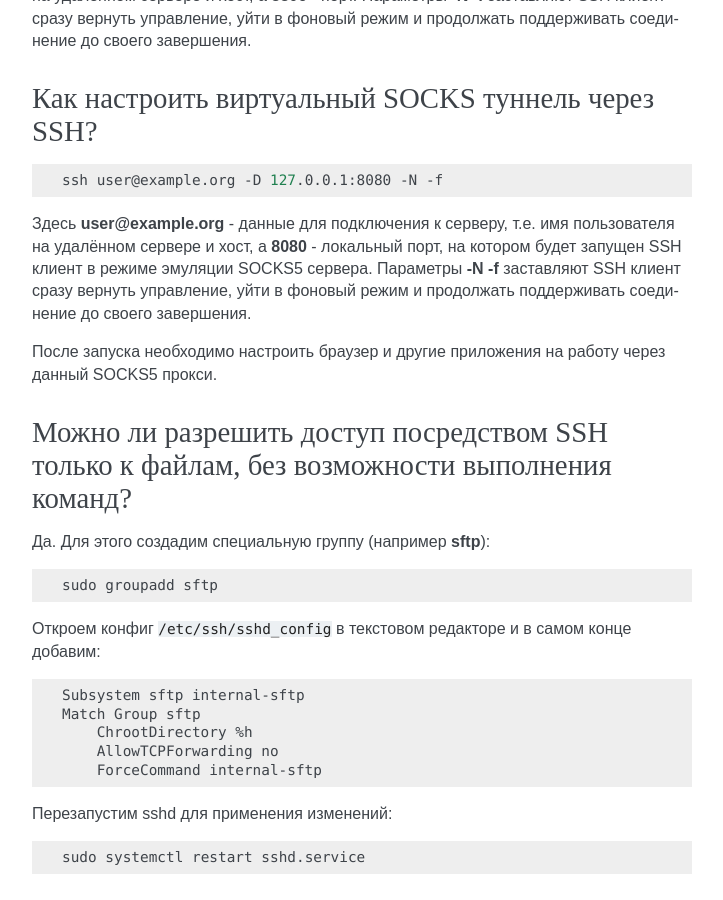
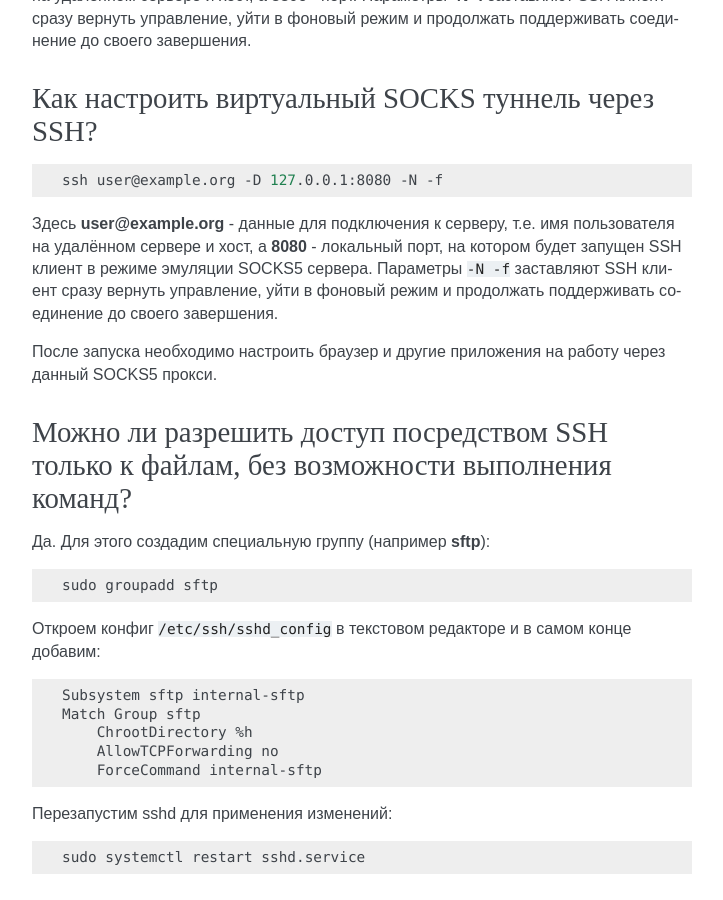
Before and after one commit to RussianFedora/FAQ, a Sphinx documentation site: the page built from source/security.rst, in a window 1280 px wide and 900 px high, scrolled down 11780 px. Shown: the whole window, without its empty margins (388-1111 px from the left). Built offline with Sphinx 7.4.7, drawn with Linux system fonts in a browser that asks for light colours.

```diff
--- a/source/security.rst
+++ b/source/security.rst
@@ -704,7 +704,7 @@ Sudoedit безопаснее прямого запуска текстового
 
     ssh user@example.org -D 127.0.0.1:8080 -N -f
 
-Здесь **user@example.org** - данные для подключения к серверу, т.е. имя пользователя на удалённом сервере и хост, а **8080** - локальный порт, на котором будет запущен SSH клиент в режиме эмуляции SOCKS5 сервера. Параметры **-N -f** заставляют SSH клиент сразу вернуть управление, уйти в фоновый режим и продолжать поддерживать соединение до своего завершения.
+Здесь **user@example.org** - данные для подключения к серверу, т.е. имя пользователя на удалённом сервере и хост, а **8080** - локальный порт, на котором будет запущен SSH клиент в режиме эмуляции SOCKS5 сервера. Параметры ``-N -f`` заставляют SSH клиент сразу вернуть управление, уйти в фоновый режим и продолжать поддерживать соединение до своего завершения.
 
 После запуска необходимо настроить браузер и другие приложения на работу через данный SOCKS5 прокси.
 
```
